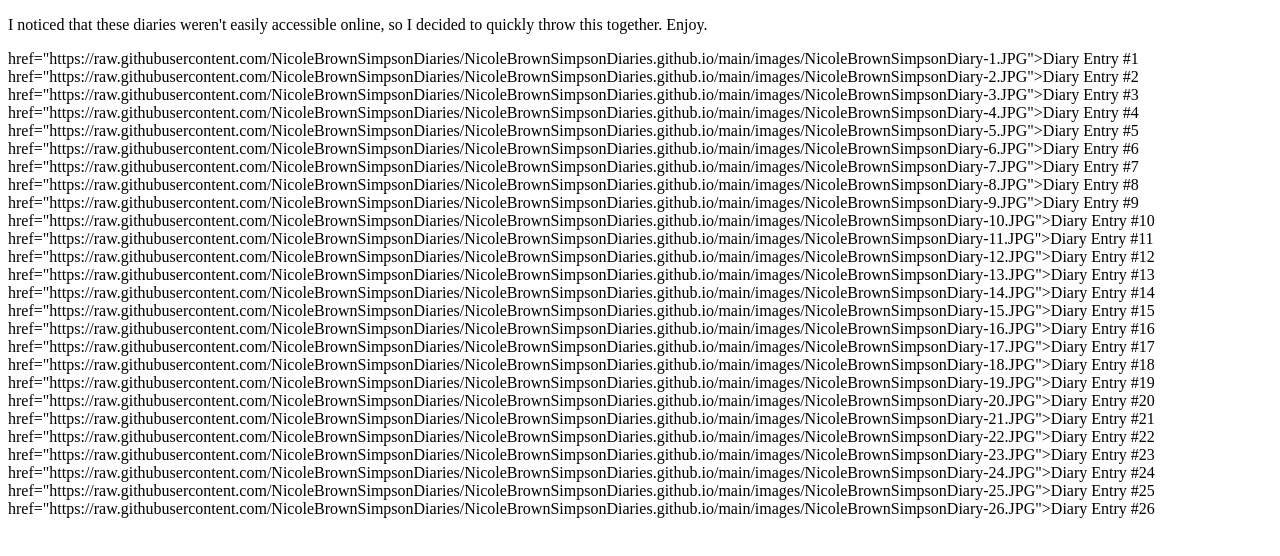
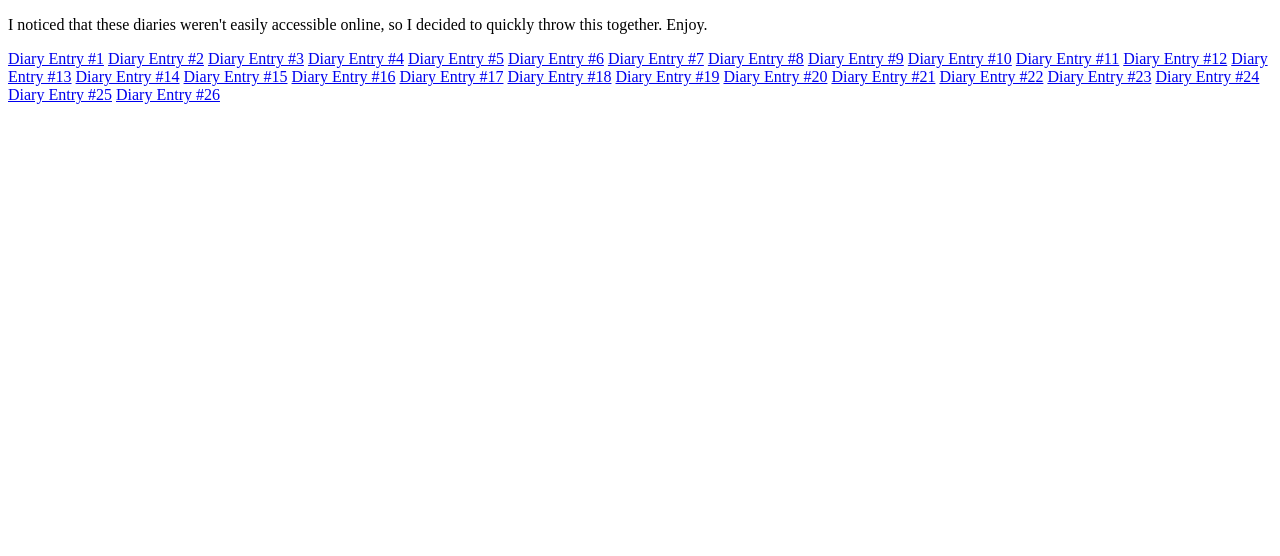
Before and after one commit to NicoleBrownSimpsonDiaries/NicoleBrownSimpsonDiaries.github.io, a plain HTML site: page index.html in a window 1280 px wide. Drawn offline with Linux system fonts and the light colour scheme.

Commit message:
Update index.html

```diff
--- a/index.html
+++ b/index.html
@@ -8,31 +8,31 @@
   </head>
   <body>
     <p> I noticed that these diaries weren't easily accessible online, so I decided to quickly throw this together. Enjoy.</p>
-    <a> href="https://raw.githubusercontent.com/NicoleBrownSimpsonDiaries/NicoleBrownSimpsonDiaries.github.io/main/images/NicoleBrownSimpsonDiary-1.JPG">Diary Entry #1</a>
-    <a> href="https://raw.githubusercontent.com/NicoleBrownSimpsonDiaries/NicoleBrownSimpsonDiaries.github.io/main/images/NicoleBrownSimpsonDiary-2.JPG">Diary Entry #2</a>
-    <a> href="https://raw.githubusercontent.com/NicoleBrownSimpsonDiaries/NicoleBrownSimpsonDiaries.github.io/main/images/NicoleBrownSimpsonDiary-3.JPG">Diary Entry #3</a>
-    <a> href="https://raw.githubusercontent.com/NicoleBrownSimpsonDiaries/NicoleBrownSimpsonDiaries.github.io/main/images/NicoleBrownSimpsonDiary-4.JPG">Diary Entry #4</a>
-    <a> href="https://raw.githubusercontent.com/NicoleBrownSimpsonDiaries/NicoleBrownSimpsonDiaries.github.io/main/images/NicoleBrownSimpsonDiary-5.JPG">Diary Entry #5</a>
-    <a> href="https://raw.githubusercontent.com/NicoleBrownSimpsonDiaries/NicoleBrownSimpsonDiaries.github.io/main/images/NicoleBrownSimpsonDiary-6.JPG">Diary Entry #6</a>
-    <a> href="https://raw.githubusercontent.com/NicoleBrownSimpsonDiaries/NicoleBrownSimpsonDiaries.github.io/main/images/NicoleBrownSimpsonDiary-7.JPG">Diary Entry #7</a>
-    <a> href="https://raw.githubusercontent.com/NicoleBrownSimpsonDiaries/NicoleBrownSimpsonDiaries.github.io/main/images/NicoleBrownSimpsonDiary-8.JPG">Diary Entry #8</a>
-    <a> href="https://raw.githubusercontent.com/NicoleBrownSimpsonDiaries/NicoleBrownSimpsonDiaries.github.io/main/images/NicoleBrownSimpsonDiary-9.JPG">Diary Entry #9</a>
-    <a> href="https://raw.githubusercontent.com/NicoleBrownSimpsonDiaries/NicoleBrownSimpsonDiaries.github.io/main/images/NicoleBrownSimpsonDiary-10.JPG">Diary Entry #10</a>
-    <a> href="https://raw.githubusercontent.com/NicoleBrownSimpsonDiaries/NicoleBrownSimpsonDiaries.github.io/main/images/NicoleBrownSimpsonDiary-11.JPG">Diary Entry #11</a>
-    <a> href="https://raw.githubusercontent.com/NicoleBrownSimpsonDiaries/NicoleBrownSimpsonDiaries.github.io/main/images/NicoleBrownSimpsonDiary-12.JPG">Diary Entry #12</a>
-    <a> href="https://raw.githubusercontent.com/NicoleBrownSimpsonDiaries/NicoleBrownSimpsonDiaries.github.io/main/images/NicoleBrownSimpsonDiary-13.JPG">Diary Entry #13</a>
-    <a> href="https://raw.githubusercontent.com/NicoleBrownSimpsonDiaries/NicoleBrownSimpsonDiaries.github.io/main/images/NicoleBrownSimpsonDiary-14.JPG">Diary Entry #14</a>
-    <a> href="https://raw.githubusercontent.com/NicoleBrownSimpsonDiaries/NicoleBrownSimpsonDiaries.github.io/main/images/NicoleBrownSimpsonDiary-15.JPG">Diary Entry #15</a>
-    <a> href="https://raw.githubusercontent.com/NicoleBrownSimpsonDiaries/NicoleBrownSimpsonDiaries.github.io/main/images/NicoleBrownSimpsonDiary-16.JPG">Diary Entry #16</a>
-    <a> href="https://raw.githubusercontent.com/NicoleBrownSimpsonDiaries/NicoleBrownSimpsonDiaries.github.io/main/images/NicoleBrownSimpsonDiary-17.JPG">Diary Entry #17</a>
-    <a> href="https://raw.githubusercontent.com/NicoleBrownSimpsonDiaries/NicoleBrownSimpsonDiaries.github.io/main/images/NicoleBrownSimpsonDiary-18.JPG">Diary Entry #18</a>
-    <a> href="https://raw.githubusercontent.com/NicoleBrownSimpsonDiaries/NicoleBrownSimpsonDiaries.github.io/main/images/NicoleBrownSimpsonDiary-19.JPG">Diary Entry #19</a>
-    <a> href="https://raw.githubusercontent.com/NicoleBrownSimpsonDiaries/NicoleBrownSimpsonDiaries.github.io/main/images/NicoleBrownSimpsonDiary-20.JPG">Diary Entry #20</a>
-    <a> href="https://raw.githubusercontent.com/NicoleBrownSimpsonDiaries/NicoleBrownSimpsonDiaries.github.io/main/images/NicoleBrownSimpsonDiary-21.JPG">Diary Entry #21</a>
-    <a> href="https://raw.githubusercontent.com/NicoleBrownSimpsonDiaries/NicoleBrownSimpsonDiaries.github.io/main/images/NicoleBrownSimpsonDiary-22.JPG">Diary Entry #22</a>
-    <a> href="https://raw.githubusercontent.com/NicoleBrownSimpsonDiaries/NicoleBrownSimpsonDiaries.github.io/main/images/NicoleBrownSimpsonDiary-23.JPG">Diary Entry #23</a>
-    <a> href="https://raw.githubusercontent.com/NicoleBrownSimpsonDiaries/NicoleBrownSimpsonDiaries.github.io/main/images/NicoleBrownSimpsonDiary-24.JPG">Diary Entry #24</a>
-    <a> href="https://raw.githubusercontent.com/NicoleBrownSimpsonDiaries/NicoleBrownSimpsonDiaries.github.io/main/images/NicoleBrownSimpsonDiary-25.JPG">Diary Entry #25</a>
-    <a> href="https://raw.githubusercontent.com/NicoleBrownSimpsonDiaries/NicoleBrownSimpsonDiaries.github.io/main/images/NicoleBrownSimpsonDiary-26.JPG">Diary Entry #26</a>
+    <a href="https://raw.githubusercontent.com/NicoleBrownSimpsonDiaries/NicoleBrownSimpsonDiaries.github.io/main/images/NicoleBrownSimpsonDiary-1.JPG">Diary Entry #1</a>
+    <a href="https://raw.githubusercontent.com/NicoleBrownSimpsonDiaries/NicoleBrownSimpsonDiaries.github.io/main/images/NicoleBrownSimpsonDiary-2.JPG">Diary Entry #2</a>
+    <a href="https://raw.githubusercontent.com/NicoleBrownSimpsonDiaries/NicoleBrownSimpsonDiaries.github.io/main/images/NicoleBrownSimpsonDiary-3.JPG">Diary Entry #3</a>
+    <a href="https://raw.githubusercontent.com/NicoleBrownSimpsonDiaries/NicoleBrownSimpsonDiaries.github.io/main/images/NicoleBrownSimpsonDiary-4.JPG">Diary Entry #4</a>
+    <a href="https://raw.githubusercontent.com/NicoleBrownSimpsonDiaries/NicoleBrownSimpsonDiaries.github.io/main/images/NicoleBrownSimpsonDiary-5.JPG">Diary Entry #5</a>
+    <a href="https://raw.githubusercontent.com/NicoleBrownSimpsonDiaries/NicoleBrownSimpsonDiaries.github.io/main/images/NicoleBrownSimpsonDiary-6.JPG">Diary Entry #6</a>
+    <a href="https://raw.githubusercontent.com/NicoleBrownSimpsonDiaries/NicoleBrownSimpsonDiaries.github.io/main/images/NicoleBrownSimpsonDiary-7.JPG">Diary Entry #7</a>
+    <a href="https://raw.githubusercontent.com/NicoleBrownSimpsonDiaries/NicoleBrownSimpsonDiaries.github.io/main/images/NicoleBrownSimpsonDiary-8.JPG">Diary Entry #8</a>
+    <a href="https://raw.githubusercontent.com/NicoleBrownSimpsonDiaries/NicoleBrownSimpsonDiaries.github.io/main/images/NicoleBrownSimpsonDiary-9.JPG">Diary Entry #9</a>
+    <a href="https://raw.githubusercontent.com/NicoleBrownSimpsonDiaries/NicoleBrownSimpsonDiaries.github.io/main/images/NicoleBrownSimpsonDiary-10.JPG">Diary Entry #10</a>
+    <a href="https://raw.githubusercontent.com/NicoleBrownSimpsonDiaries/NicoleBrownSimpsonDiaries.github.io/main/images/NicoleBrownSimpsonDiary-11.JPG">Diary Entry #11</a>
+    <a href="https://raw.githubusercontent.com/NicoleBrownSimpsonDiaries/NicoleBrownSimpsonDiaries.github.io/main/images/NicoleBrownSimpsonDiary-12.JPG">Diary Entry #12</a>
+    <a href="https://raw.githubusercontent.com/NicoleBrownSimpsonDiaries/NicoleBrownSimpsonDiaries.github.io/main/images/NicoleBrownSimpsonDiary-13.JPG">Diary Entry #13</a>
+    <a href="https://raw.githubusercontent.com/NicoleBrownSimpsonDiaries/NicoleBrownSimpsonDiaries.github.io/main/images/NicoleBrownSimpsonDiary-14.JPG">Diary Entry #14</a>
+    <a href="https://raw.githubusercontent.com/NicoleBrownSimpsonDiaries/NicoleBrownSimpsonDiaries.github.io/main/images/NicoleBrownSimpsonDiary-15.JPG">Diary Entry #15</a>
+    <a href="https://raw.githubusercontent.com/NicoleBrownSimpsonDiaries/NicoleBrownSimpsonDiaries.github.io/main/images/NicoleBrownSimpsonDiary-16.JPG">Diary Entry #16</a>
+    <a href="https://raw.githubusercontent.com/NicoleBrownSimpsonDiaries/NicoleBrownSimpsonDiaries.github.io/main/images/NicoleBrownSimpsonDiary-17.JPG">Diary Entry #17</a>
+    <a href="https://raw.githubusercontent.com/NicoleBrownSimpsonDiaries/NicoleBrownSimpsonDiaries.github.io/main/images/NicoleBrownSimpsonDiary-18.JPG">Diary Entry #18</a>
+    <a href="https://raw.githubusercontent.com/NicoleBrownSimpsonDiaries/NicoleBrownSimpsonDiaries.github.io/main/images/NicoleBrownSimpsonDiary-19.JPG">Diary Entry #19</a>
+    <a href="https://raw.githubusercontent.com/NicoleBrownSimpsonDiaries/NicoleBrownSimpsonDiaries.github.io/main/images/NicoleBrownSimpsonDiary-20.JPG">Diary Entry #20</a>
+    <a href="https://raw.githubusercontent.com/NicoleBrownSimpsonDiaries/NicoleBrownSimpsonDiaries.github.io/main/images/NicoleBrownSimpsonDiary-21.JPG">Diary Entry #21</a>
+    <a href="https://raw.githubusercontent.com/NicoleBrownSimpsonDiaries/NicoleBrownSimpsonDiaries.github.io/main/images/NicoleBrownSimpsonDiary-22.JPG">Diary Entry #22</a>
+    <a href="https://raw.githubusercontent.com/NicoleBrownSimpsonDiaries/NicoleBrownSimpsonDiaries.github.io/main/images/NicoleBrownSimpsonDiary-23.JPG">Diary Entry #23</a>
+    <a href="https://raw.githubusercontent.com/NicoleBrownSimpsonDiaries/NicoleBrownSimpsonDiaries.github.io/main/images/NicoleBrownSimpsonDiary-24.JPG">Diary Entry #24</a>
+    <a href="https://raw.githubusercontent.com/NicoleBrownSimpsonDiaries/NicoleBrownSimpsonDiaries.github.io/main/images/NicoleBrownSimpsonDiary-25.JPG">Diary Entry #25</a>
+    <a href="https://raw.githubusercontent.com/NicoleBrownSimpsonDiaries/NicoleBrownSimpsonDiaries.github.io/main/images/NicoleBrownSimpsonDiary-26.JPG">Diary Entry #26</a>
   </body>
 </html>
```
